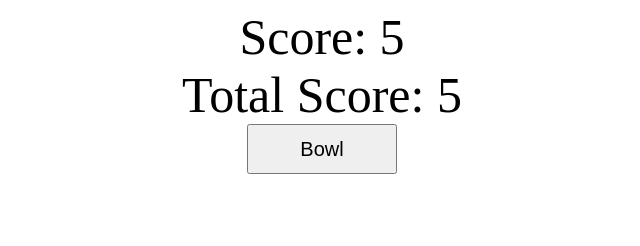
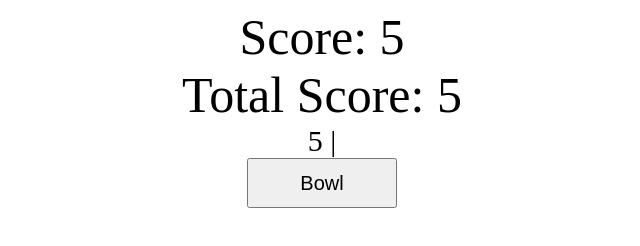
Before and after one commit to Jae-Huh/superflybowling, a plain HTML site: page index.html in a window 1280 px wide. Both pictures are taken after a click on the button "Bowl". Shown: the whole page, without its empty margins (318-958 px from the left). Drawn offline with Linux system fonts and the light colour scheme.

Commit message:
Scoring rounds (#11)
* Add tracking of bowls

* Added score board

```diff
--- a/css/styles.css
+++ b/css/styles.css
@@ -2,6 +2,13 @@
   font-size: 50px;
   margin: auto;
   width: 500px;
+  text-align: center;
+}
+
+.scoreboard {
+  font-size: 30px;
+  margin: auto;
+  width: 100%;
   text-align: center;
 }
 
--- a/index.html
+++ b/index.html
@@ -10,6 +10,7 @@
   <body>
     <div class="scores">Score: <span id="score">0</span></div>
     <div class="scores">Total Score: <span id="totalscore">0</span></div>
+    <div class="scoreboard" id="scoreboard">scoreboard</div>
     <div id="buttons"><button id="bowl">Bowl</button></div>
   </body>
 </html>
--- a/js/main.js
+++ b/js/main.js
@@ -1,17 +1,37 @@
-$(document).ready(function(){
+var numberOfBowls = 0;
+var numberOfRounds = 0;
+var totalScore = 0;
+var scoreBoard = [];
 
-  $('#bowl').click(function(){
-    var score = Math.floor(Math.random() * 11);
-    changeScore(score);
+var updateScores = function(score) {
+  changeScore(score);
 
-    totalscore = totalscore + score;
+  totalScore = totalScore + score;
+  addScore(totalScore);
+}
 
-    addScore(totalscore);
-  });
+var updateScoreBoard = function(score) {
+  if (numberOfBowls % 2 !== 0) {
+    var scoreObject = {};
+    scoreObject.round1 = score;
+    scoreObject.totalScore = totalscore
+    scoreBoard.push(scoreObject);
+  } else {
+    console.log('update scoreboard', scoreBoard, numberOfRounds)
+    scoreBoard[numberOfRounds].round2 = score
+    scoreBoard[numberOfRounds].totalScore = totalScore
+    numberOfRounds = numberOfRounds + 1
+  }
+  saveTextScoreboard(scoreBoard)
 
-});
+  console.log('scoreBoard', scoreBoard);
+}
 
-var totalscore = 0;
+var checkIfGameOver = function() {
+  if (numberOfBowls  === 6) {
+    console.log('Game over. Thanks for playing. You score was ' + totalScore + '.');
+  };
+}
 
 var changeScore = function(text){
   $('#score').text(text);
@@ -20,3 +40,25 @@ var changeScore = function(text){
 var addScore = function(current){
   $('#totalscore').text(current);
 };
+
+var saveTextScoreboard = function(scoreboard){
+  var text = ""
+  scoreboard.forEach(function(scoreObj) {
+    text = text + ' ' + scoreObj.round1
+    if (scoreObj.round2 !== undefined) {
+      text = text + ' ' + scoreObj.round2
+    }
+    text = text + ' | '
+  })
+  $('#scoreboard').text(text);
+};
+
+$(document).ready(function(){
+  $('#bowl').click(function(){
+    var score = Math.floor(Math.random() * 11);
+    numberOfBowls = numberOfBowls + 1
+    updateScores(score)
+    updateScoreBoard(score)
+    checkIfGameOver()
+  });
+});
```
